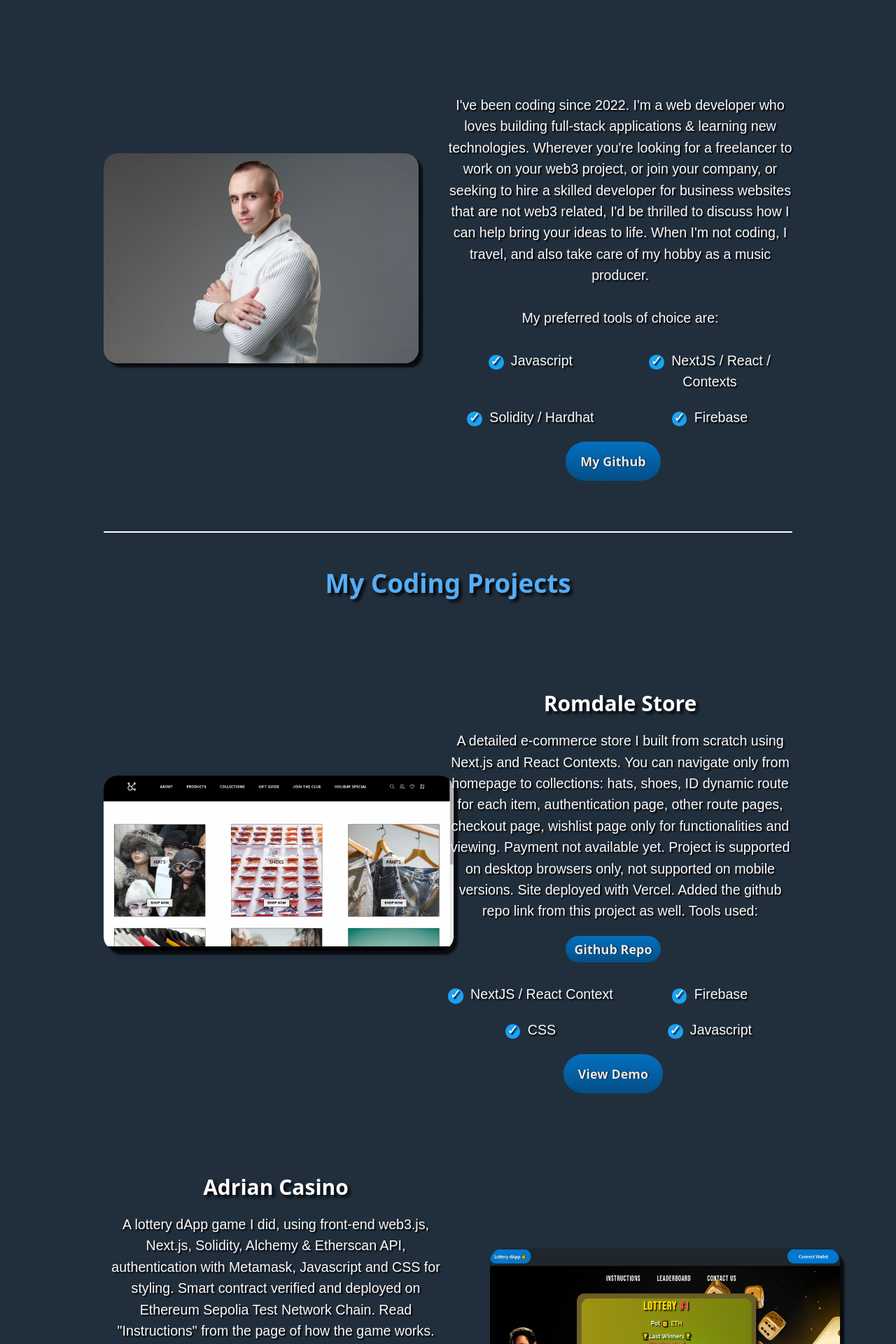
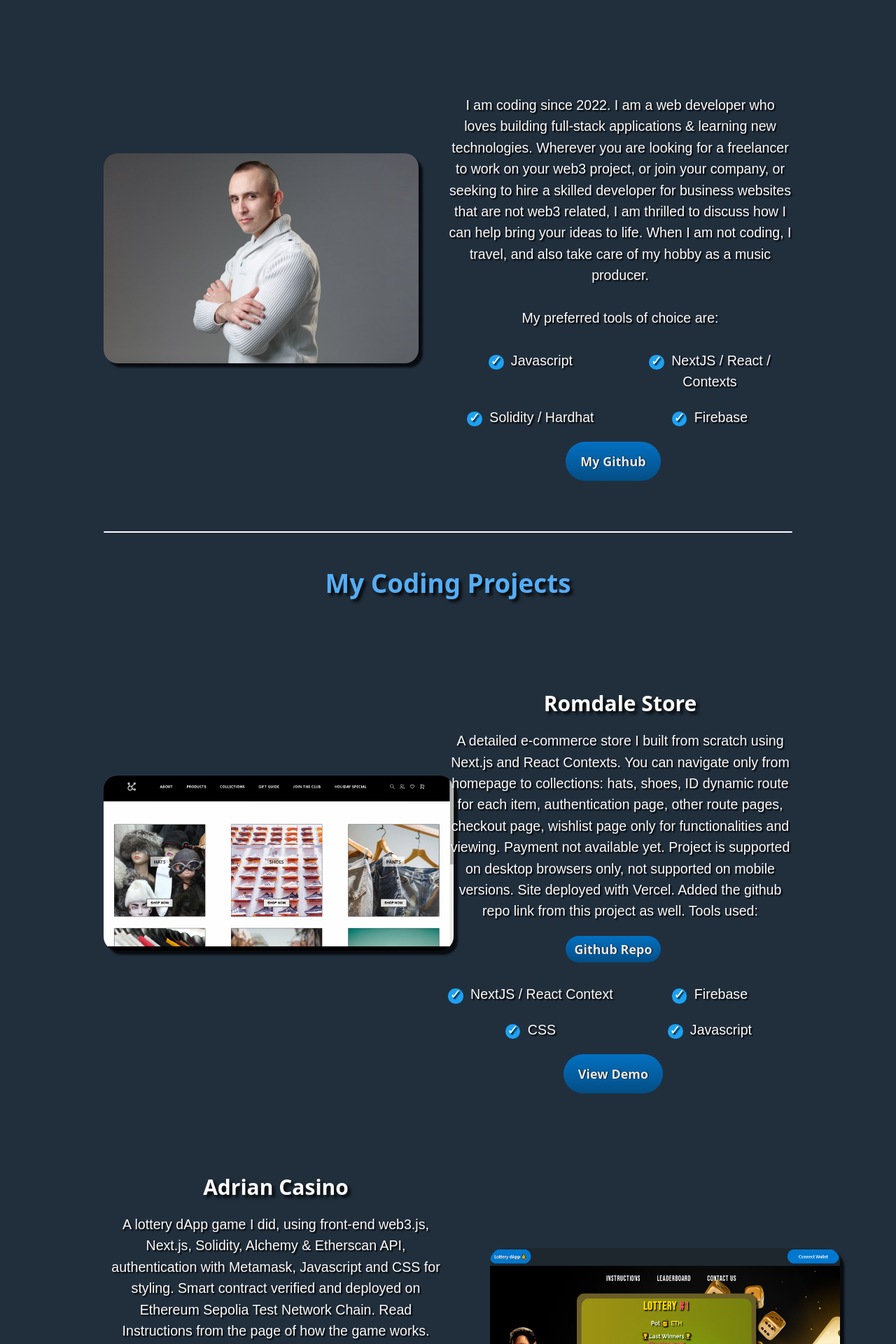
Before and after one commit to Hadriani/my-portfolio, a Next.js app: page / in a window 1280 px wide. Shown: the part 680-2600 px from the top of the page at 70% size. Built offline with nearby package versions, Linux system fonts and the light colour scheme.

Commit message:
fixed quotations

```diff
--- a/components/Main.js
+++ b/components/Main.js
@@ -69,9 +69,9 @@ export default function Main() {
                 </div>
                 <div className={style.biotext}>
                     <p>
-                    I&apos;ve been coding since 2022. I&apos;m a web developer who loves building full-stack applications & learning new technologies.
-                    Wherever you&apos;re looking for a freelancer to work on your web3 project, or join your company, or seeking to hire a skilled developer for business websites that are not web3 related, I&apos;d be thrilled to discuss how I can help bring your ideas to life.
-                    When I&apos;m not coding, I travel, and also take care of my hobby as a music producer.
+                    I am coding since 2022. I am a web developer who loves building full-stack applications & learning new technologies.
+                    Wherever you are looking for a freelancer to work on your web3 project, or join your company, or seeking to hire a skilled developer for business websites that are not web3 related, I am thrilled to discuss how I can help bring your ideas to life.
+                    When I am not coding, I travel, and also take care of my hobby as a music producer.
                     </p>
                     <br/>
                     <p>My preferred tools of choice are:</p>
@@ -172,7 +172,7 @@ export default function Main() {
                 <div className={style.biotext2}>
                     <h1 className={style.titleprojects}>Adrian Casino</h1>
                     <p>
-                        A lottery dApp game I did, using front-end web3.js, Next.js, Solidity, Alchemy & Etherscan API, authentication with Metamask, Javascript and CSS for styling. Smart contract verified and deployed on Ethereum Sepolia Test Network Chain. Read &quot;Instructions&quot; from the page of how the game works.
+                        A lottery dApp game I did, using front-end web3.js, Next.js, Solidity, Alchemy & Etherscan API, authentication with Metamask, Javascript and CSS for styling. Smart contract verified and deployed on Ethereum Sepolia Test Network Chain. Read Instructions from the page of how the game works.
                         Project is supported on both desktop browsers and mobile versions.
                         Tools used:
                     </p>
@@ -218,7 +218,7 @@ export default function Main() {
                 <div className={style.biotext}>
                     <h1 className={style.titleprojects}>Genesys NFT</h1>
                     <p>
-                        A minting NFT dApp I did, using front-end web3.js, React.js, Solidity, thirdweb IPFS, Infuria & Etherscan API, authentication with Metamask, Javascript and SCSS for styling. Smart contract verified and deployed on Ethereum Sepolia Test Network Chain. Read Readme.MD file from Github of how I&apos;ve done it.
+                        A minting NFT dApp I did, using front-end web3.js, React.js, Solidity, thirdweb IPFS, Infuria & Etherscan API, authentication with Metamask, Javascript and SCSS for styling. Smart contract verified and deployed on Ethereum Sepolia Test Network Chain. Read Readme.MD file from Github of how I did it.
                         Project is supported on both desktop browsers and mobile versions.
                         Tools used:
                     </p>
@@ -369,7 +369,7 @@ export default function Main() {
 
             <div className={style.introwrap}>
                 <div className={style.introcontainer}>
-                    <p> &quot;I am pleased to write a letter of recommendation for</p>
+                    <p> I am pleased to write a letter of recommendation for</p>
                     <p>Adrian Paun. As his tutor, I have had an opportunity to </p>
                     <p>observe his participation and interaction in class and to</p>
                     <p>evaluate Adrian&apos;s knowledge of the subject matter. He is</p>
@@ -380,7 +380,7 @@ export default function Main() {
                     <p>challenges that he has presented with his proactivity,</p>
                     <p>good staging, and fast learning skills prepare him</p>
                     <p>beautifully for his clients or your organization.I strongly</p>
-                    <p>endorse making Adrian a member of your team.&quot;</p>
+                    <p>endorse making Adrian a member of your team.</p>
                 </div>
                 <br/>
                 <div className={style.introcontainer}>
```
